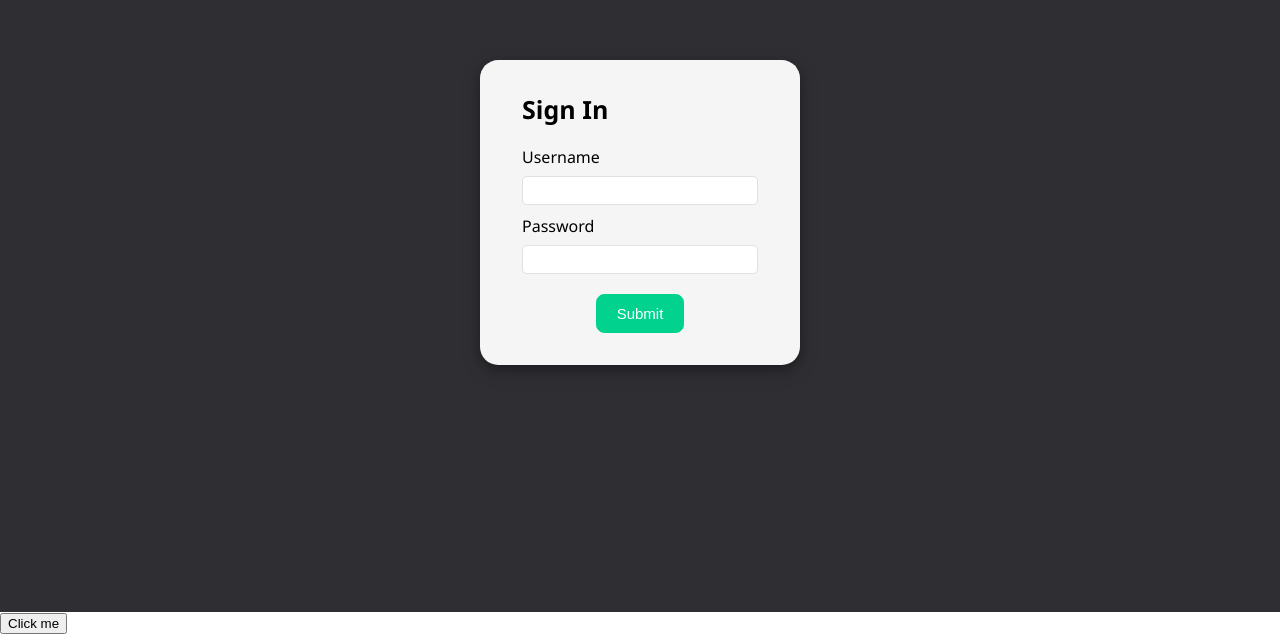
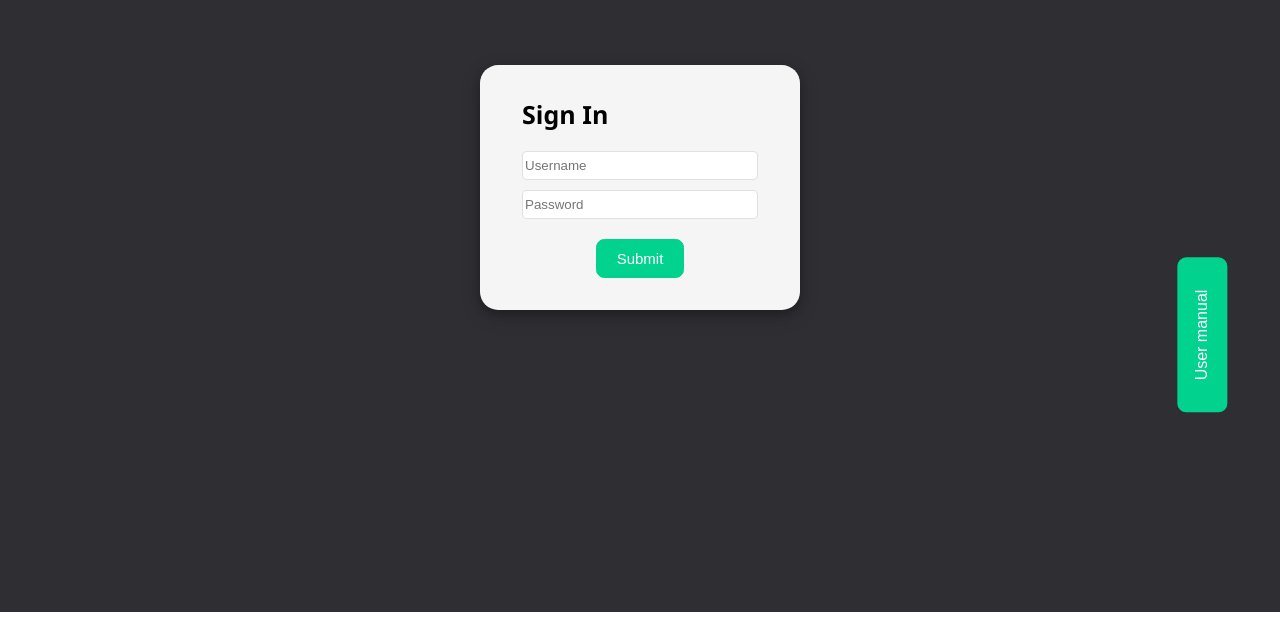
Before and after one commit to thearthurroth/DHBW-PMM-TOOL-FrontEnd, a React (Create React App) app: page / in a window 1280 px wide. Shown: the part 188-822 px from the top of the page. After the commit the page ends 800 px from the top, so only its background shows below. Built offline with nearby package versions, Linux system fonts and the light colour scheme.

Commit message:
Further implementation of pdf viewer

```diff
--- /dev/null
+++ b/src/App.css
@@ -0,0 +1,17 @@
+.App {
+  display: flex;
+  align-items: center;
+  justify-content: center;
+  flex-direction: column;
+  gap: 0px;
+  height: 100vh;
+  font-family: 'Segoe UI', 'Roboto', 'Oxygen',
+  'Ubuntu', 'Cantarell', 'Fira Sans', 'Droid Sans', 'Helvetica Neue',
+  sans-serif;
+  background-color: #2E2E33;
+}
+
+.ManualButton{
+  margin-left: auto;
+  margin-right: 1;
+}
--- a/src/App.js
+++ b/src/App.js
@@ -1,22 +1,17 @@
-import './component/App.css';
+import './App.css';
 import Login from "./component/Login";
-import {Component} from "react";
+import ManualButton from './component/ManualButton';
 
 function App() {
 
-    function onClick() {
     return (
-        console.log("Funk")
-    )
-    }
+            <div className='App'>
+                <Login />
+                <div className='ManualButton'>
+                <ManualButton/>
+                </div>
+            </div>
 
-    return (
-        <div >
-            <div className="App" >
-                <Login />
-            </div>
-            <button onClick={onClick}>Click me</button>
-        </div>
     )
   }
 export default App
--- a/src/component/App.css
+++ b/src/component/Login.css
@@ -1,16 +1,3 @@
-.App {
-  display: flex;
-  align-items: center;
-  justify-content: center;
-  flex-direction: column;
-  gap: 20px;
-  height: 100vh;
-  font-family: 'Segoe UI', 'Roboto', 'Oxygen',
-  'Ubuntu', 'Cantarell', 'Fira Sans', 'Droid Sans', 'Helvetica Neue',
-  sans-serif;
-  background-color: #2E2E33;
-}
-
 input[type="text"],
 input[type="password"] {
   height: 25px;
--- a/src/component/Login.js
+++ b/src/component/Login.js
@@ -1,5 +1,5 @@
 import React, { useState } from "react";
-import './App.css';
+import './Login.css';
 
 function Login() {
     // React States
@@ -22,6 +22,7 @@ function Login() {
         uname: "invalid username",
         pass: "invalid password"
     };
+
 
     const handleSubmit = (event) => {
         //Prevent page reload
@@ -57,13 +58,11 @@ function Login() {
         <div className="form">
             <form onSubmit={handleSubmit}>
                 <div className="input-container">
-                    <label>Username </label>
-                    <input type="text" name="uname" required />
+                    <input placeholder="Username" type="text" name="uname" required />
                     {renderErrorMessage("uname")}
                 </div>
                 <div className="input-container">
-                    <label>Password </label>
-                    <input type="password" name="pass" required />
+                    <input placeholder="Password" type="password" name="pass" required />
                     {renderErrorMessage("pass")}
                 </div>
                 <div className="button-container">
@@ -75,7 +74,8 @@ function Login() {
 
     return (
         <div className="login-form">
-            <div className="title">Sign In</div>
+            <div className="title">Sign In
+            </div>
             {isSubmitted ? <div>User is successfully logged in</div> : renderForm}
         </div>
     );
--- /dev/null
+++ b/src/component/ManualButton.css
@@ -0,0 +1,22 @@
+button{
+    display: inline-block;
+    border: none;
+    padding: 1rem 2rem;
+    margin: 0;
+    text-decoration: none;
+    background: #01d28e;
+    color: #ffffff;
+    font-family: sans-serif;
+    font-size: 1rem;
+    cursor: pointer;
+    text-align: center;
+    -webkit-appearance: none;
+    -moz-appearance: none;
+    border-radius: 1ch;
+
+    -webkit-transform: rotate(270deg);
+    -moz-transform: rotate(270deg);
+    -o-transform: rotate(270deg);
+    -ms-transform: rotate(270deg);
+    transform: rotate(270deg);
+}
--- /dev/null
+++ b/src/component/ManualButton.js
@@ -0,0 +1,15 @@
+import React from 'react'
+import './ManualButton.css'
+import Pdf from '../Use_case_diagram.pdf';
+
+const ManualButton = () => {
+    function manual_onclick(){
+        window.open(Pdf, "_blank");
+    }
+
+    return (
+    <button onClick={manual_onclick} type='button'>User manual</button>
+  )
+}
+
+export default ManualButton
```
Also changed, not shown: src/component/Pdfviewer.js (deleted, +0 -15 lines), 1 other file (tests, documents, lock files or other folders).
